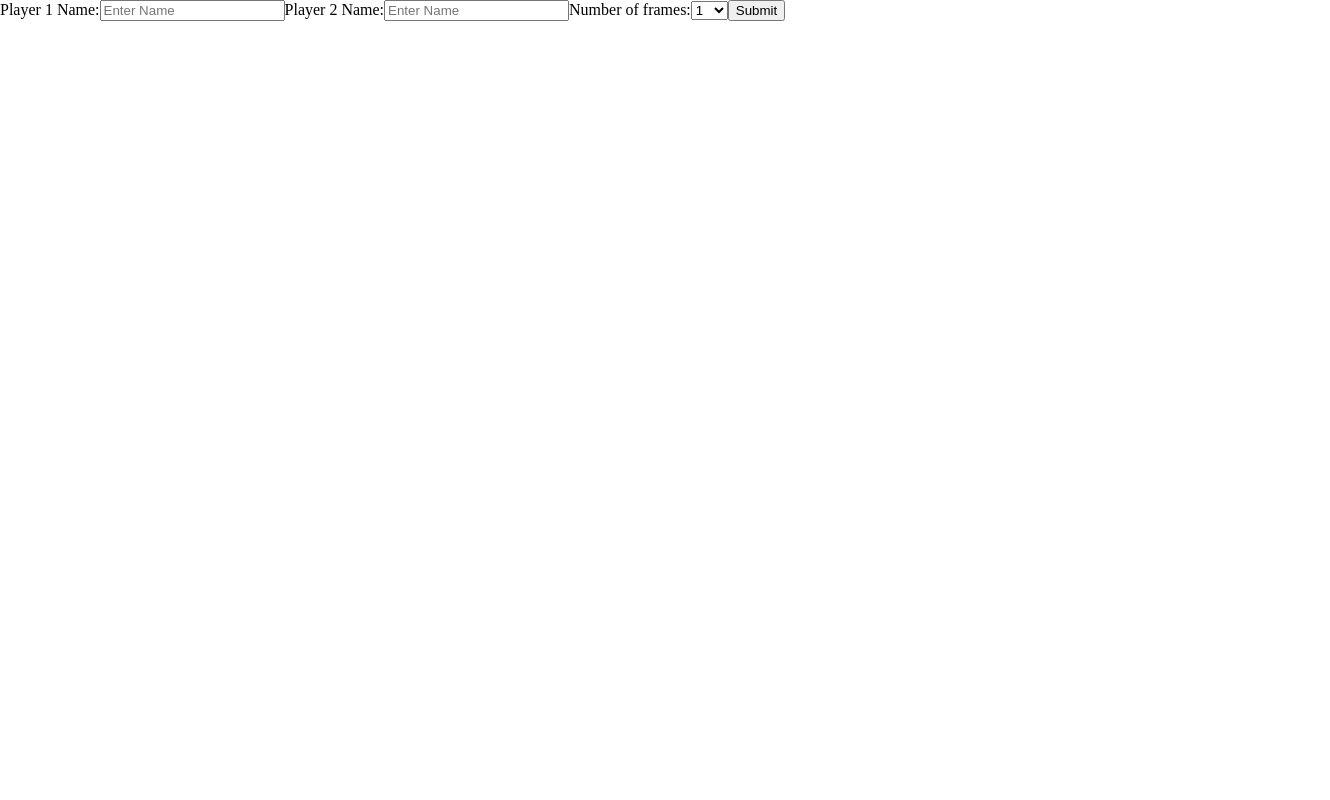
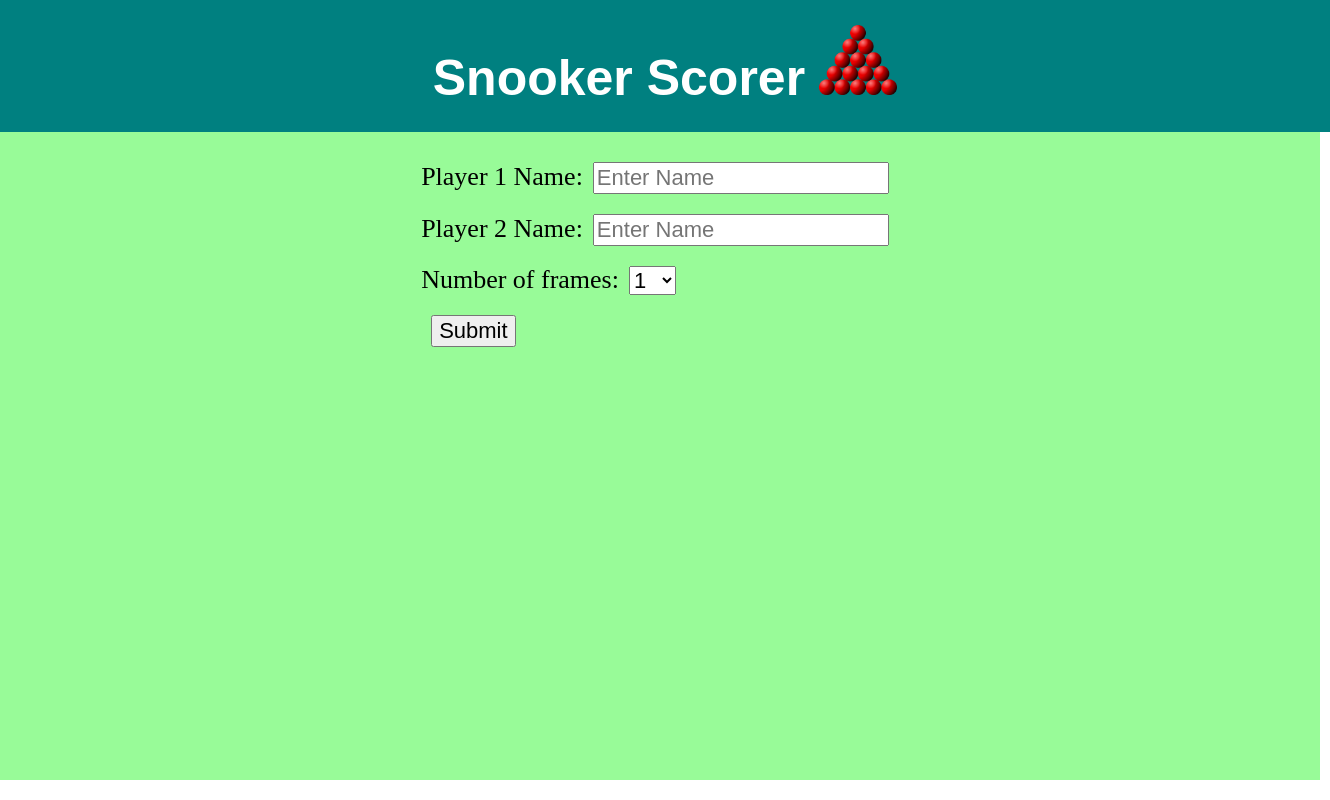
Before and after one commit to StevieV1903/snooker_scorer_cjs, a React (Create React App) app: page / in a window 1280 px wide. Shown: the whole page, 1330 px wide, since content can reach past the window. Built offline with nearby package versions, Linux system fonts and the light colour scheme.

Commit message:
styling of landing page done

```diff
--- a/src/App.js
+++ b/src/App.js
@@ -2,6 +2,7 @@ import React, { useState } from 'react';
 import './App.css';
 import Main from './Main.js';
 import Landing from './components/LandingPage.js';
+import Header from './components/Header.js';
 
 function App() {
 	const [ player1Name, setPlayer1Name ] = useState('');
@@ -11,6 +12,7 @@ function App() {
 
 	return (
 		<div className="App">
+			<Header />
 			{!isMatchSetUp && (
 				<Landing
 					setPlayer1Name={setPlayer1Name}
--- a/src/Main.js
+++ b/src/Main.js
@@ -3,8 +3,6 @@ import './Main.css';
 import Player from './components/PlayerComponent.js';
 import Buttons from './components/ButtonsComponent.js';
 import FrameScorer from './components/FrameScore.js';
-
-import balls from '././assets/snookertriangle.png';
 
 const Main = ({
 	player1Name,
@@ -28,11 +26,6 @@ const Main = ({
 	return (
 		<div className="Main">
 			<header className="Main-header">
-				<div className="Main-title">
-					<h1>
-						Snooker Scorer <img src={balls} alt="red snooker balls" />
-					</h1>
-				</div>
 				<div className="player-names">
 					<Player
 						playerNumber={1}
@@ -80,8 +73,8 @@ const Main = ({
 					setIsMatchSetUp={setIsMatchSetUp}
 					setMatchDuration={setMatchDuration}
 					setPlayer1Name={setPlayer1Name}
-                    setPlayer2Name={setPlayer2Name}
-                    matchDuration={matchDuration}
+					setPlayer2Name={setPlayer2Name}
+					matchDuration={matchDuration}
 				/>
 			</header>
 		</div>
--- a/src/components/ButtonsComponent.js
+++ b/src/components/ButtonsComponent.js
@@ -77,6 +77,7 @@ const handleBlack = () => {
 }
 
 const handleEndFrame = () => {
+
     if (player1Score > player2Score){
         setPlayer1Frames(player1Frames += 1)
         setPlayer1Score(0)
@@ -87,7 +88,10 @@ const handleEndFrame = () => {
         setPlayer2Score(0)
     }
        const matchWin = ((parseInt(matchDuration) + 1 ) / 2)
-        if (player1Frames  || player2Frames === matchWin ){
+       console.log(matchWin)
+       console.log(player1Frames)
+       console.log(player2Frames)
+        if (player1Frames === matchWin || player2Frames === matchWin ){
         handleEndMatch();
         }
         handleSwitchPlayer()
--- a/src/components/FrameScore.css
+++ b/src/components/FrameScore.css
@@ -1,7 +1,6 @@
 .frame-scorer-container {
 	justify-content: center;
 	align-items: center;
-
 }
 
 .frame-scorer {
@@ -22,3 +21,9 @@
 	padding: 0;
 	margin: 0;
 }
+.frame-scorer h3 {
+	text-align: center;
+	padding: 0;
+	margin: 0;
+	padding-bottom: 15px;
+}
--- /dev/null
+++ b/src/components/Header.css
@@ -0,0 +1,21 @@
+.Main-title {
+	display: flex;
+	flex-direction: row;
+	justify-content: center;
+	width: 100%;
+	background-color: teal;
+	color: white;
+	font-size: 25px;
+	font-family: fantasy;
+	padding: 25px;
+}
+
+.Main-title h1 {
+	text-align: left;
+	padding: 0;
+	margin: 0;
+}
+
+.Main-title img {
+	height: 70px;
+}
--- /dev/null
+++ b/src/components/Header.js
@@ -0,0 +1,14 @@
+import React from 'react';
+import balls from '../assets/snookertriangle.png';
+import './Header.css';
+
+const Header = () => {
+	return (
+		<div className="Main-title">
+			<h1>
+				Snooker Scorer <img src={balls} alt="red snooker balls" />
+			</h1>
+		</div>
+	);
+};
+export default Header;
--- a/src/components/LandingPage.css
+++ b/src/components/LandingPage.css
@@ -0,0 +1,20 @@
+.form-container {
+	background-color: palegreen;
+	/* width: 200px; */
+	padding: 20px;
+	margin: 0;
+	display: flex;
+	justify-content: center;
+	height: 76vh;
+	width: 100%;
+	font-size: 26px;
+}
+
+input {
+	margin: 10px;
+	font-size: 22px;
+}
+select {
+	margin: 10px;
+	font-size: 22px;
+}
--- a/src/components/LandingPage.js
+++ b/src/components/LandingPage.js
@@ -1,4 +1,5 @@
 import React from 'react';
+import './LandingPage.css';
 
 const Landing = ({ setPlayer1Name, setPlayer2Name, setMatchDuration, setIsMatchSetUp }) => {
 	const handleSubmit = (event) => {
@@ -7,6 +8,8 @@ const Landing = ({ setPlayer1Name, setPlayer2Name, setMatchDuration, setIsMatchS
 	};
 
 	return (
+        <>
+        <div className="form-container">
 		<form onSubmit={handleSubmit}>
 			<label>
 				Player 1 Name:
@@ -17,7 +20,7 @@ const Landing = ({ setPlayer1Name, setPlayer2Name, setMatchDuration, setIsMatchS
 					placeholder="Enter Name"
 					required
 				/>
-			</label>
+			</label><br/>
 
 			<label>
 				Player 2 Name:
@@ -28,7 +31,7 @@ const Landing = ({ setPlayer1Name, setPlayer2Name, setMatchDuration, setIsMatchS
 					placeholder="Enter Name"
 					required
 				/>
-			</label>
+			</label><br/>
 
 			<label>
 				Number of frames:
@@ -51,11 +54,13 @@ const Landing = ({ setPlayer1Name, setPlayer2Name, setMatchDuration, setIsMatchS
 					<option value={31}>31</option>
 					<option value={33}>33</option>
 					<option value={35}>35</option>
-				</select>
+				</select><br/>
 			</label>
 
 			<input type="submit" value="Submit" />
 		</form>
+        </div>
+        </>
 	);
 };
 
```
Lines whose indentation alone changed are shown as unchanged.
